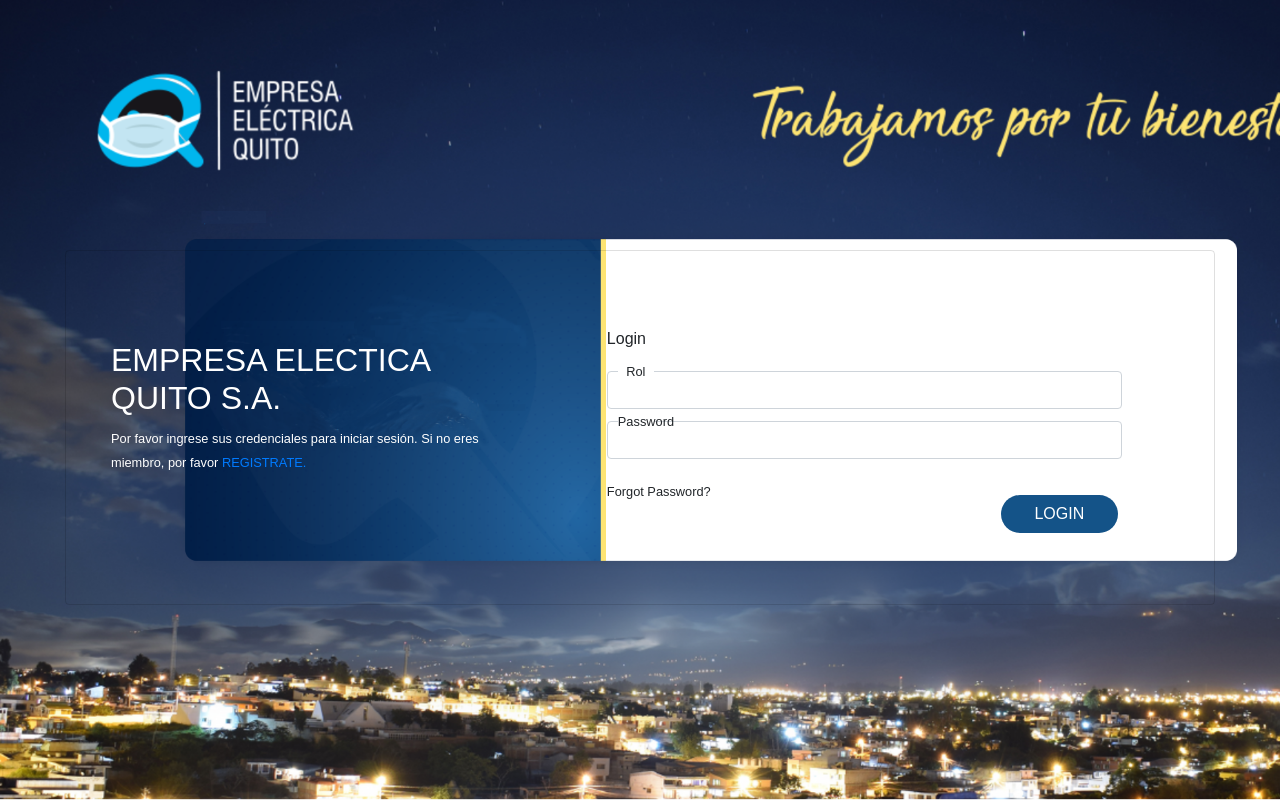
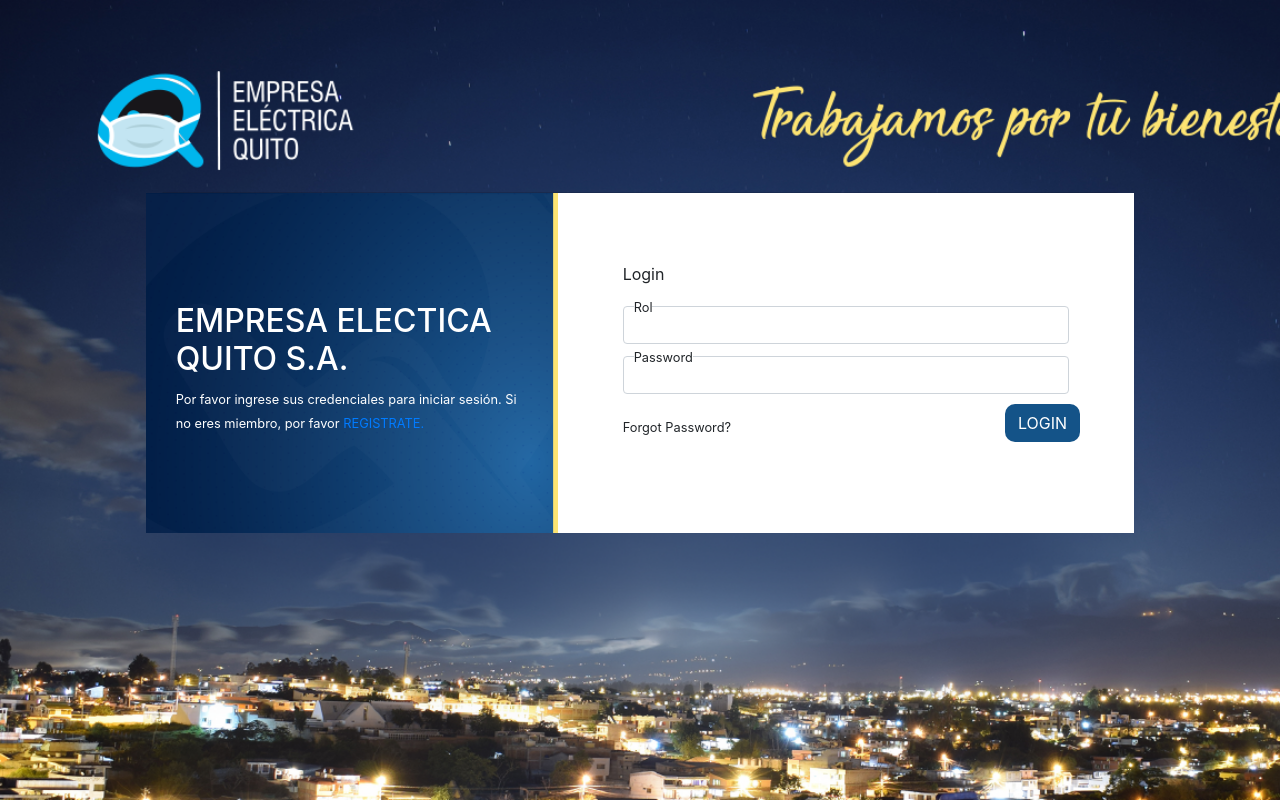
Before and after one commit to Nedu-ds/seguridad_informatica, a Flask app: template templates/asistencias.html in a window 1280 px wide. Run offline with Flask 2, Linux system fonts and the light colour scheme; the template is opened without the code that fills it, so the values that code supplies are empty; parts of the project's set-up code (start-up, migrations or seed data) failed here and were passed over; some libraries are stand-ins or nearby versions.

Commit message:
Upgrade node.html

```diff
--- a/templates/asistencias.html
+++ b/templates/asistencias.html
@@ -7,24 +7,86 @@
     <!-- Required meta tags -->
     <meta charset="utf-8">
     <meta name="viewport" content="width=device-width, initial-scale=1, shrink-to-fit=no">
+    <style>
+      body, html{
+        background-image: url('./image/balloon.jpg.png');
+        background-size:cover;
+        background-repeat: no-repeat;
+        height: 100%;
+      }
+      .card{
+        height: 40%;
+        margin-top:15%;
+        margin-bottom: auto;
+        width: 75%;
+        background-color: transparent;
+    }
+    span{
+        color: white;
+    }
+    div.registro{
+        padding: 11% 3% 10% 3%;
+        background-image: url('./image/login-balloon.png');
+        background-size: cover;
 
+    }
+    div.formulario{
+        padding-top:5%;
+        background-color: white;
+    }
+    div.card{
+      background-color: transparent !important;
+    }
+    div.form-label{
+        position: absolute;
+        margin-left: 61px;
+        text-align: center;
+        background-color: white;
+
+    }
+    div.form-text{
+        width: 80%x;
+        margin-left: 50px;
+        margin-right: 50px;
+        margin-top: 12px;
+    }
+
+    button.btn{
+        background-color: #145388;
+        border-radius: 10px;
+        color: white;
+        margin-top: 10px;
+        margin-right: 5%;
+    }
+
+    h2{
+        color:white;
+    }
+
+
+    label.Forgot{
+        margin-left: 50px;
+        margin-top: 20px;
+    }
+
+    </style>
     <!-- Bootstrap CSS -->
     <link rel="stylesheet" href="https://stackpath.bootstrapcdn.com/bootstrap/4.5.2/css/bootstrap.min.css" integrity="sha384-JcKb8q3iqJ61gNV9KGb8thSsNjpSL0n8PARn9HuZOnIxN0hoP+VmmDGMN5t9UJ0Z" crossorigin="anonymous">
-    <link rel="stylesheet" href="../static/css/style.css">
+
   </head>
   <body>
     <div class="conteiner h-100">
       <div class="d-flex justify-content-center h-100">
-           <div class="card">
-              <div class="row form">
-                <div class="col-5 registro">
+           <div class="card conteiner">
+              <div class="row form-conteiner">
+                <div class="col-sm-12 col-md-5 col-lg-5 registro">
                   <h2>EMPRESA ELECTICA QUITO S.A.</h2>
                   <span><small>Por favor ingrese sus credenciales para iniciar sesión. </small></span>
                   <span><small>Si no eres miembro, por favor <a href="#">REGISTRATE.</a></small></span>
                 </div>
-                <div class="col-7 formulario">
+                <div class="col-sm-12 col-md-7 col-lg-7 formulario">
                   <form>
-                      <label class="login">Login</label>
+                      <label class="Forgot">Login</label>
                     <div class="form-label">
 
                       <label><small>Rol</small></label>
@@ -39,9 +101,15 @@
                       <input type="text" class="form-control" id="formGroupExampleInput2">
                     </div>
 
-                    <div class="form-button">
-                      <label class="Forgot"><small>Forgot Password?</small></label>
-                      <button type="button" class="btn">LOGIN</button>
+                    <div class="row form-button">
+                      <div class="col-sm-8 col-md-7 col-lg-9">
+                        <label class="Forgot"><small>Forgot Password?</small></label>
+                      </div>
+                      <div class="col-sm-4 col-md-5 col-lg-3">
+                        <button type="button" class="btn">LOGIN</button>
+                      </div>
+
+
                     </div>
                   </form>
                 </div>
```
Also changed, not shown: static/image/balloon.jpg.png (added), static/image/login-balloon.png (added).
